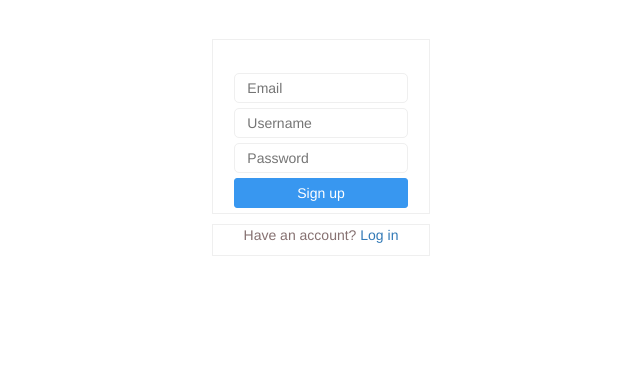
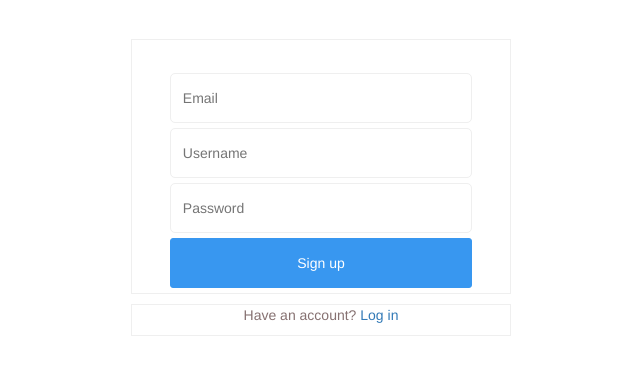
Before and after one commit to ArtinTD/cafeyaab, a Django app: page /cafe/signup/ in a window 1280 px wide. Shown: the part 61-436 px from the top of the page, without its empty margins (319-959 px from the left). Run offline with Django 3.2, Linux system fonts and the light colour scheme; some libraries are stand-ins or nearby versions.

Commit message:
size change

```diff
--- a/cafe/static/signupstyle.css
+++ b/cafe/static/signupstyle.css
@@ -22,7 +22,7 @@ body:lang(en){
 
 .inputA{
     width:100%;
-    height:3rem;
+    height: 5rem;
     border:1px solid #efefef;
     border-radius: 5px;
     text-indent: 1rem;
@@ -55,7 +55,7 @@ input[type="submit"]:hover{
 
 .login{
     background-color: white;
-    width: 21.875rem;
+    width: 38rem;
     height: auto;
     margin-left: auto;
     margin-right: auto;
--- a/cafe/templates/signup.html
+++ b/cafe/templates/signup.html
@@ -5,7 +5,6 @@
 {% endblock %}
 {% block nav %}
     <div class="login" style="margin-top: 10rem ">
-
 
         <div class="form-img"></div>
 
@@ -15,6 +14,8 @@
             <input class="inputA" name="username" placeholder="Username" type="text">
             <input class="inputA" name="password" placeholder="Password" type="password">
             <input class="inputA" type="submit" value="Sign up">
+            <script src='https://www.google.com/recaptcha/api.js'></script>
+            <div class="g-recaptcha" data-sitekey="6LdRSRYUAAAAAFCqQ1aZnYfRGJIlAUMX3qkUWlcF"></div>
         </form>
     </div>
 
```
